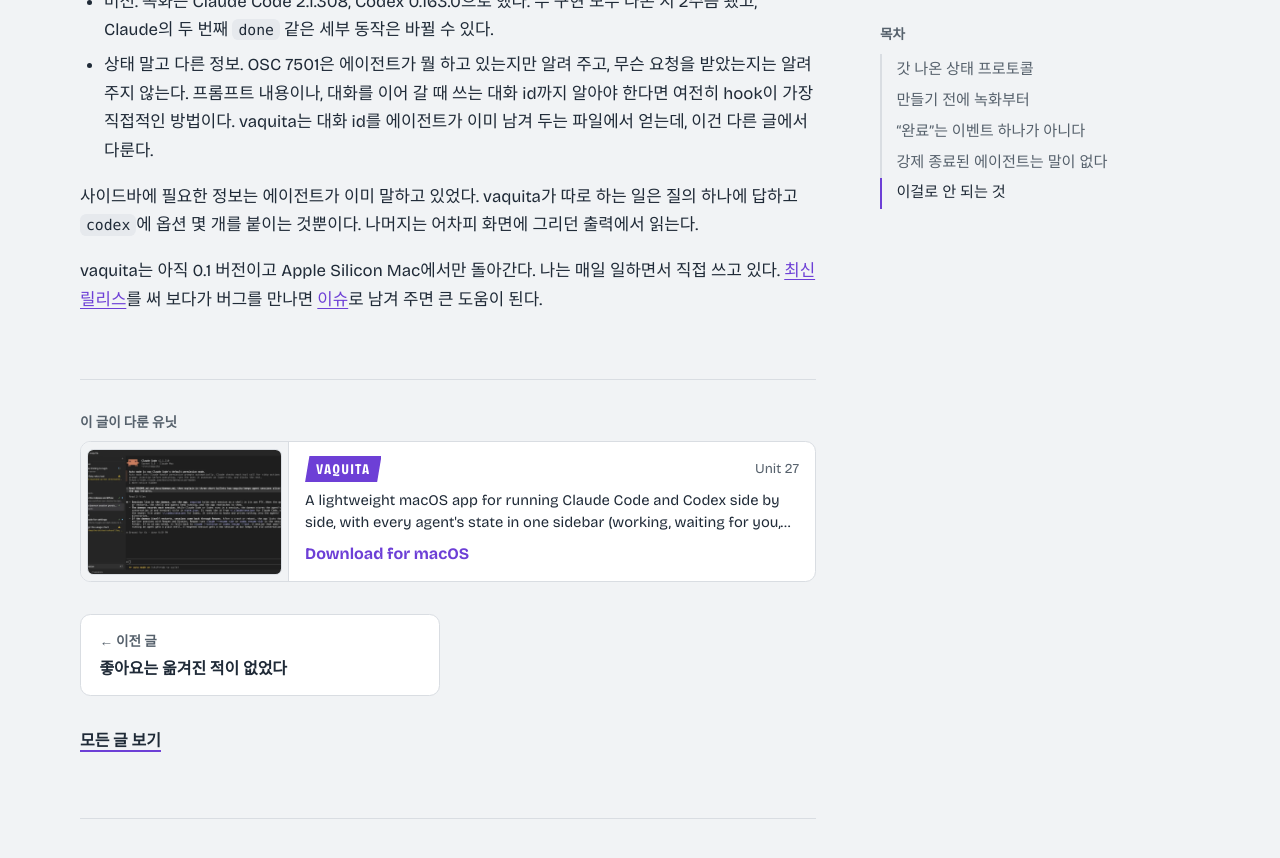
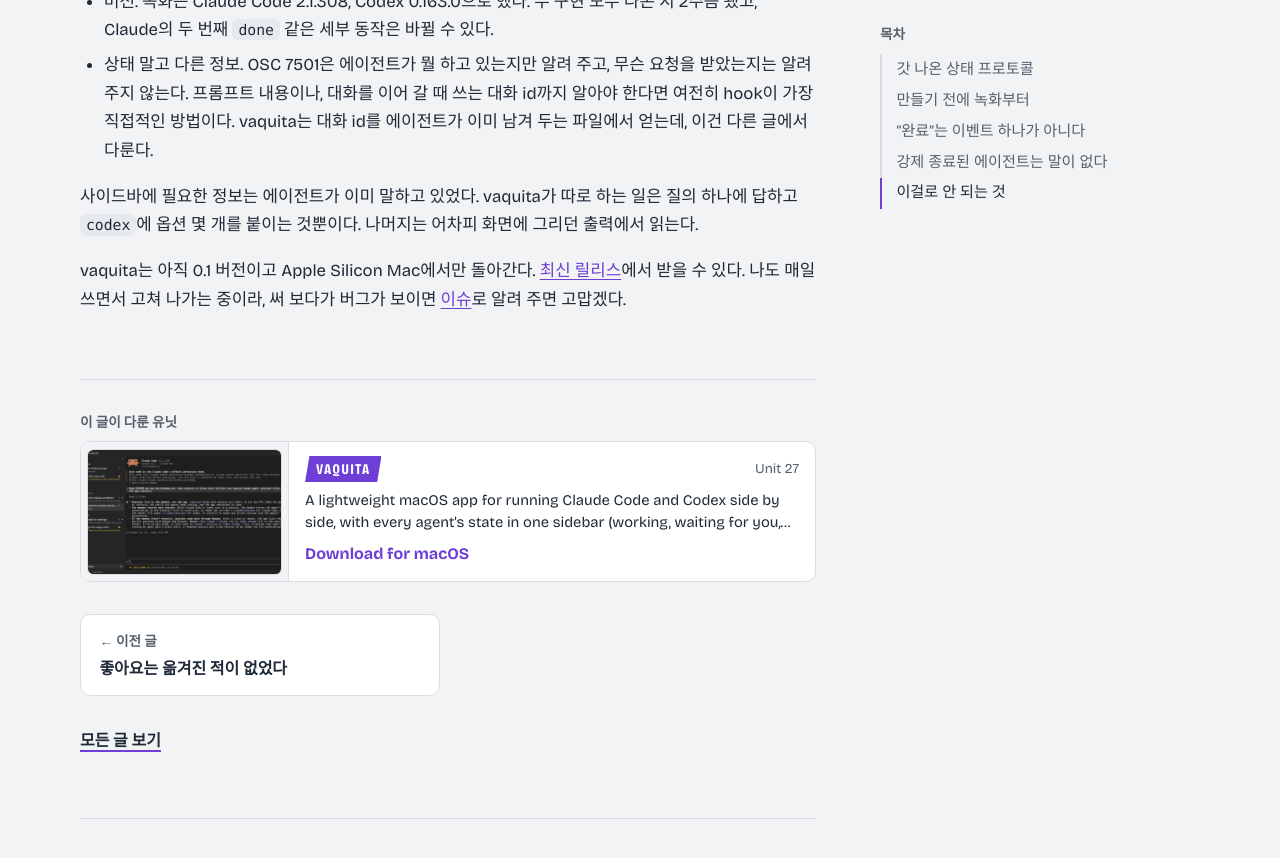
Before and after one commit to zeikar/zeikar.github.io, a Jekyll site: the page built from _posts/ko/2026-10-25-reading-agent-status-without-hooks.md, in a window 1280 px wide and 900 px high, scrolled down 4056 px. Shown: the top 858 px of the window. Built offline with Jekyll 4.4.1, drawn with Linux system fonts in a browser that asks for light colours; some web fonts are replaced; comment, search, counter and statistics services are not loaded.

Commit message:
fix(blog): a plainer closing paragraph on the Korean vaquita post

```diff
--- a/_posts/ko/2026-10-25-reading-agent-status-without-hooks.md
+++ b/_posts/ko/2026-10-25-reading-agent-status-without-hooks.md
@@ -77,4 +77,4 @@
 
 사이드바에 필요한 정보는 에이전트가 이미 말하고 있었다. vaquita가 따로 하는 일은 질의 하나에 답하고 `codex`에 옵션 몇 개를 붙이는 것뿐이다. 나머지는 어차피 화면에 그리던 출력에서 읽는다.
 
-vaquita는 아직 0.1 버전이고 Apple Silicon Mac에서만 돌아간다. 나는 매일 일하면서 직접 쓰고 있다. [최신 릴리스](https://github.com/zeikar/vaquita/releases/latest)를 써 보다가 버그를 만나면 [이슈](https://github.com/zeikar/vaquita/issues)로 남겨 주면 큰 도움이 된다.
+vaquita는 아직 0.1 버전이고 Apple Silicon Mac에서만 돌아간다. [최신 릴리스](https://github.com/zeikar/vaquita/releases/latest)에서 받을 수 있다. 나도 매일 쓰면서 고쳐 나가는 중이라, 써 보다가 버그가 보이면 [이슈](https://github.com/zeikar/vaquita/issues)로 알려 주면 고맙겠다.
```
